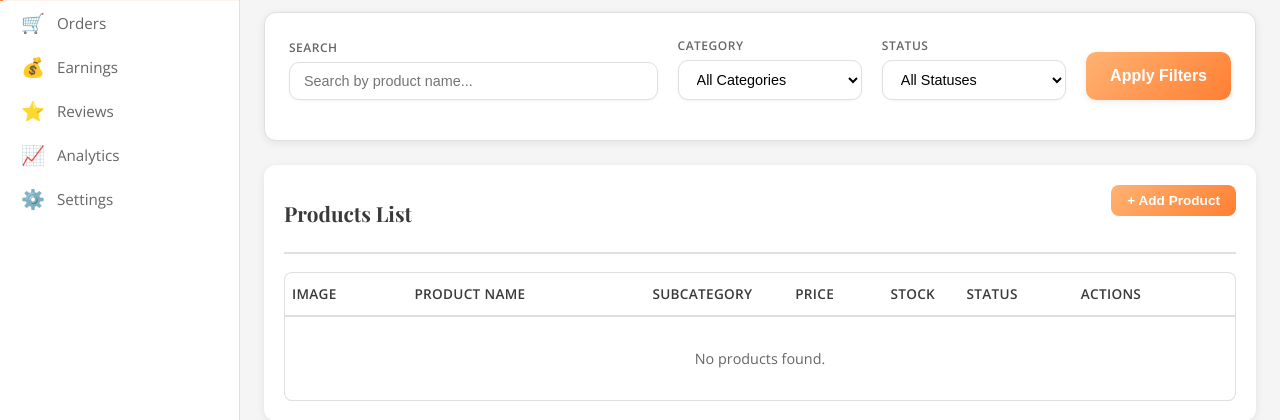
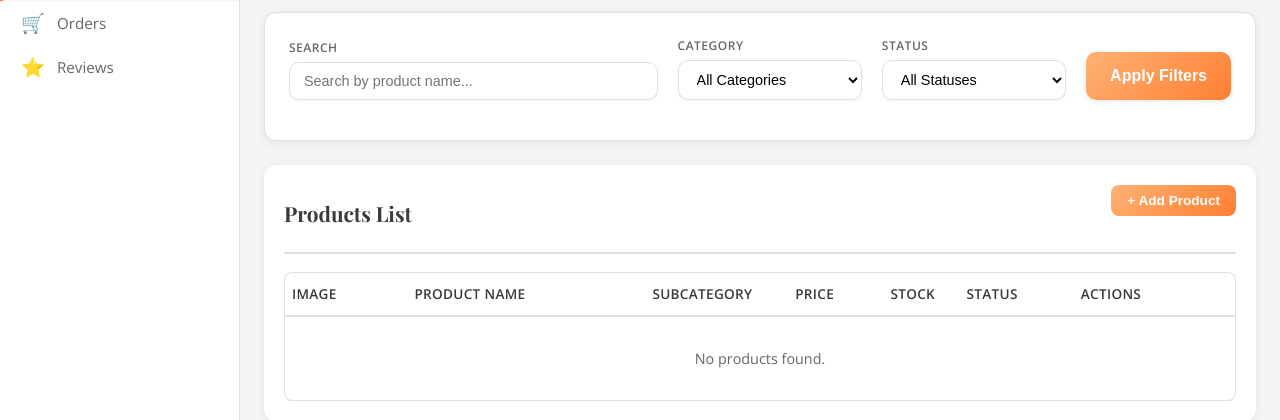
Before and after one commit to smec-community-dev/multimart-athul-azeem, a Django app: template templates/seller/features.html in a window 1280 px wide. Shown: the part 175-595 px from the top of the page. Run offline with Django 5.2, Linux system fonts and the light colour scheme; the template is opened without the code that fills it, so the values that code supplies are empty.

Commit message:
all clear

```diff
--- a/templates/seller/features.html
+++ b/templates/seller/features.html
@@ -1193,13 +1193,10 @@
         <!-- SIDEBAR -->
         <div class="sidebar" id="sidebar">
             <ul class="sidebar-menu">
-                <li><a href="{% url 'seller_dashboard' %}"><span>📊</span> Dashboard</a></li>
-                <li><a href="#" class="active"><span>📦</span> Products</a></li>
+                     <li><a href="{% url 'seller_dashboard' %}"><span>📊</span> Dashboard</a></li>
+                <li><a href="{% url 'add' %}"  class="active"><span>📦</span> Products</a></li>
                 <li><a href="{% url 'order' %}"><span>🛒</span> Orders</a></li>
-                <li><a href="#"><span>💰</span> Earnings</a></li>
-                <li><a href="#"><span>⭐</span> Reviews</a></li>
-                <li><a href="#"><span>📈</span> Analytics</a></li>
-                <li><a href="#"><span>⚙️</span> Settings</a></li>
+                <li><a href="{% url 'review' %}"><span>⭐</span> Reviews</a></li>
             </ul>
         </div>
         <!-- MAIN CONTENT -->
--- a/templates/seller/seller_order_product_detail.html
+++ b/templates/seller/seller_order_product_detail.html
@@ -1378,9 +1378,8 @@
                 <li><a href="{% url 'add' %}" class="{% if 'add' in request.path %}active{% endif %}"><span>📦</span> Products</a></li>
                 <li><a href="{% url 'order' %}" class="{% if 'order' in request.path %}active{% endif %}"><span>🛒</span> Orders</a></li>
                 <li><a href="#"><span>💰</span> Earnings</a></li>
-                <li><a href="#"><span>⭐</span> Reviews</a></li>
-                <li><a href="#"><span>📈</span> Analytics</a></li>
-                <li><a href="#"><span>⚙️</span> Settings</a></li>
+                <li><a href="{% url 'review' %}"><span>⭐</span> Reviews</a></li>
+
             </ul>
         </aside>
 
```
Also changed, not shown: templates/seller/seller_order.html (+3 -4 lines).
